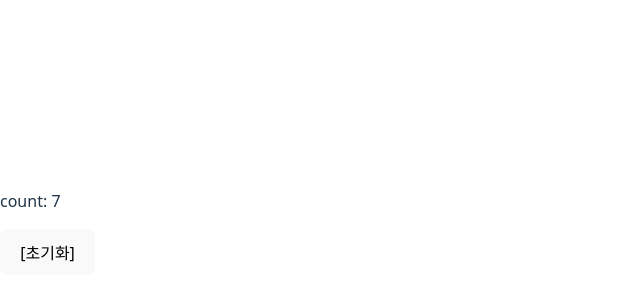
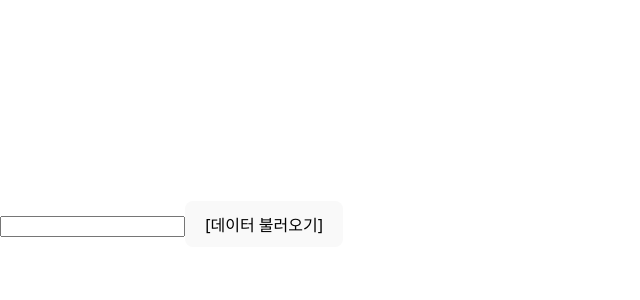
Before and after one commit to JinoPeanut/react-practice, a React (Vite) app in the folder React-practice/: page / in a window 1280 px wide. Shown: the part 176-476 px from the top of the page, without its empty margins (0-640 px from the left). Built offline with nearby package versions, Linux system fonts and the light colour scheme.

Commit message:
9일차 useEffect 공부

```diff
--- a/React-practice/src/App.jsx
+++ b/React-practice/src/App.jsx
@@ -2,28 +2,33 @@ import { useState } from "react";
 import { useEffect } from "react";
 
 function App() {
-  const [count, setCount] = useState(0);
+  const [data, setData] = useState(null);
+  const [isLoading, setLoading] = useState(false);
+  const [text, setText] = useState("");
 
   useEffect(() => {
-    const timerId = setInterval(() => {
-      setCount(prev => prev + 1)
-    }, 1000)
+    if (!isLoading) return;
+
+    const timeId = setTimeout(() => {
+      setData({ id: 1, title: "useEffect 연습" });
+      setLoading(false);
+    }, 2000);
 
     return () => {
-      clearInterval(timerId);
-      console.log("Interval 정리됨");
+      clearTimeout(timeId);
     }
-
-  }, [])
-
-  const resetCount = () => {
-    setCount(0);
-  }
+  }, [isLoading])
 
   return (
     <div>
-      <p>count: {count}</p>
-      <button onClick={resetCount}>[초기화]</button>
+      <input
+        value={text}
+        onChange={(e) => setText(e.target.value)}
+      />
+      <button onClick={() => setLoading(true)} disabled={isLoading}>[데이터 불러오기]</button>
+
+      {isLoading && <p>로딩중...</p>}
+      {data && <p>제목: {data.title}</p>}
     </div>
   )
 }
```
